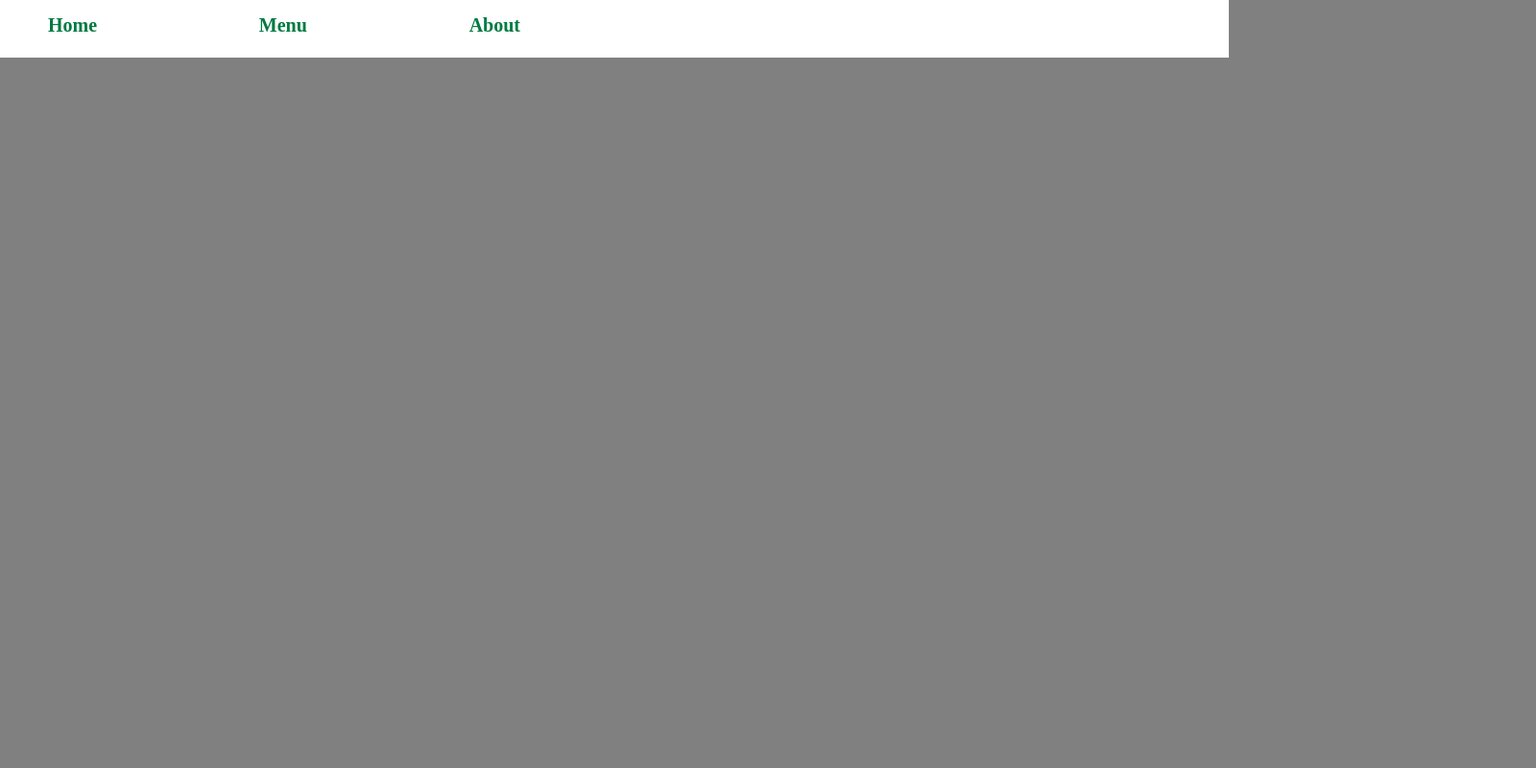
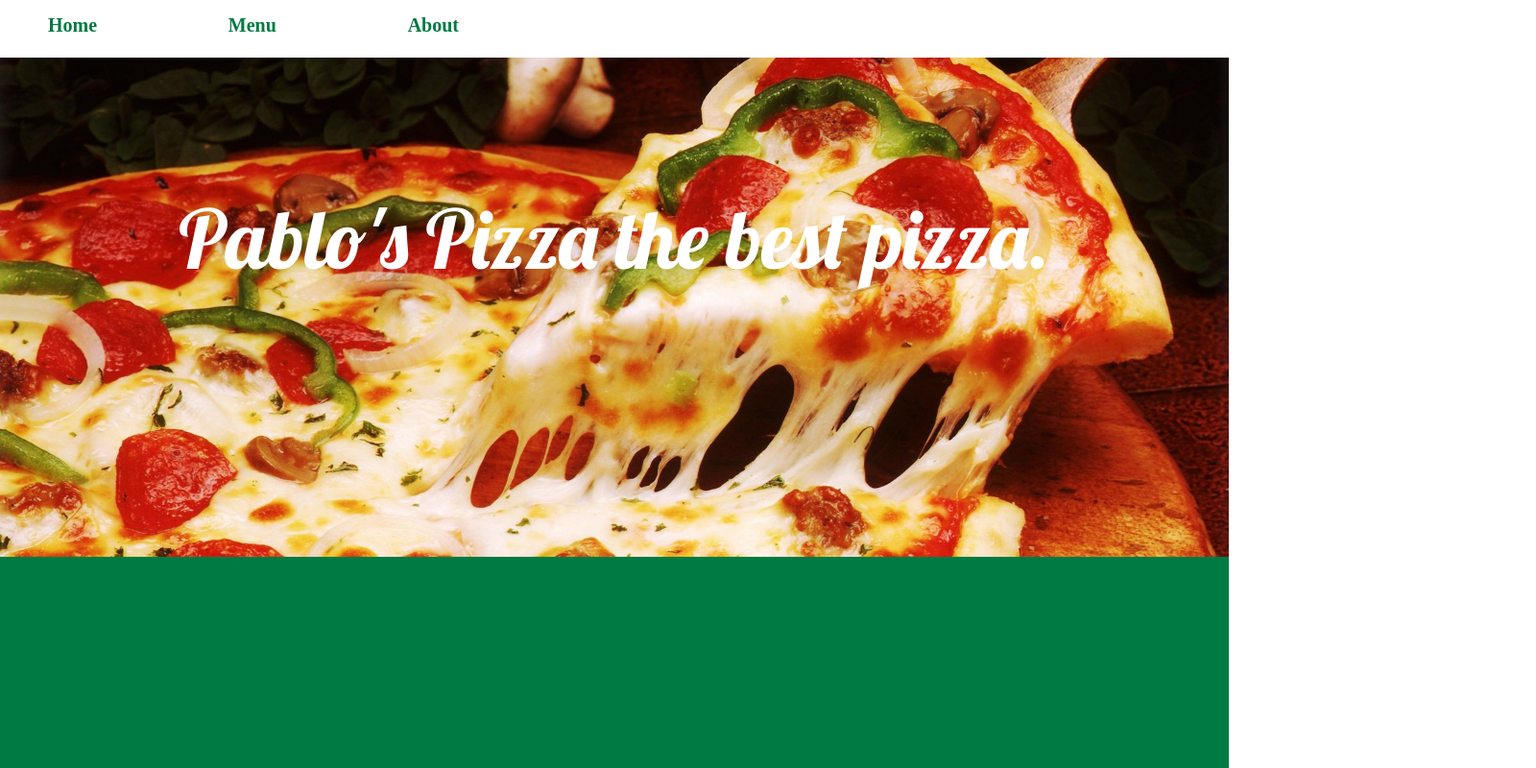
Before and after one commit to Alexoid1/Restaurant-Page, a website built with webpack: page dist/index.html in a window 1280 px wide. Shown: the whole page at 96% size, 1600 px wide, since content can reach past the window. Built offline with nearby package versions, Linux system fonts and the light colour scheme.

Commit message:
add image and some styles

```diff
--- a/src/index.js
+++ b/src/index.js
@@ -4,8 +4,42 @@ document.body.style.padding='0';
 document.body.style.boxSizing='border-box'
 let container=document.getElementById('content');
 
-container.style.width="1600px";
+container.style.maxWidth="1600px";
+container.style.width="100%";
 container.style.height="100vh";
-container.style.background='grey';
+container.style.background='#007a43';
 
-menuNav()
+menuNav();
+let home=document.createElement('div');
+
+home.style.height='580px';
+home.style.backgroundImage='url(../image/pizza.jpeg)';
+home.style.backgroundSize='cover';
+home.style.display='flex';
+home.style.alignItems='center';
+home.style.justifyContent='center';
+
+container.appendChild(home)
+let parr=document.createElement('p');
+parr.style.fontFamily='Lobster';
+parr.style.color='white';
+parr.style.fontSize='85px';
+parr.style.marginTop='0';
+parr.style.textAlign='center'
+parr.textContent="Pablo's Pizza the best pizza.";
+home.appendChild(parr);
+
+let branch= document.createElement('div');
+let logo1=document.createElement('div');
+let logo2=document.createElement('div');
+let logo3=document.createElement('div');
+let logo4=document.createElement('div');
+
+branch.style.width='100%';
+branch.style.height='100px';
+
+
+branch.appendChild(logo1);
+branch.appendChild(logo2);
+branch.appendChild(logo3);
+branch.appendChild(logo4);
--- a/src/navbar.js
+++ b/src/navbar.js
@@ -5,7 +5,7 @@ let navbar=document.createElement('nav');
 navbar.style.color='#007a43';
 navbar.style.background='white';
 navbar.style.position='fixed';
-navbar.style.width='100%';
+navbar.style.width='1600px';
 navbar.style.height='60px';
 
 function hover (e){
@@ -20,7 +20,7 @@ function hoverend (e){
 
 
 let ul=document.createElement('ul');
-ul.style.width='40%';
+ul.style.width='28%';
 
 ul.style.listStyle='none';
 ul.style.marginTop='0px'
```
Also changed, not shown: dist/index.html, dist/main.js, image/pizza.jpeg (added), image/tomato-fresh.png (added).
